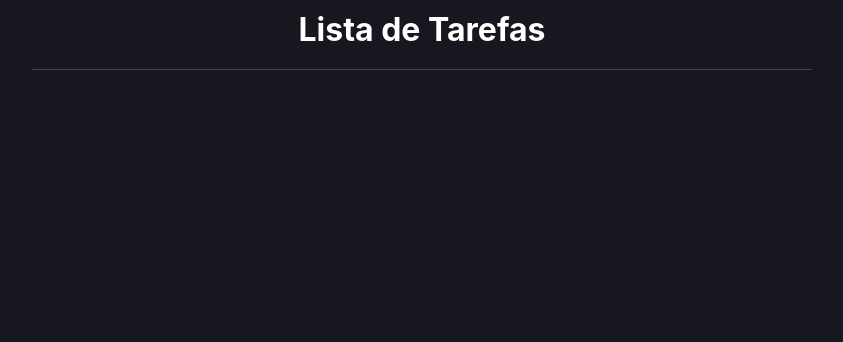
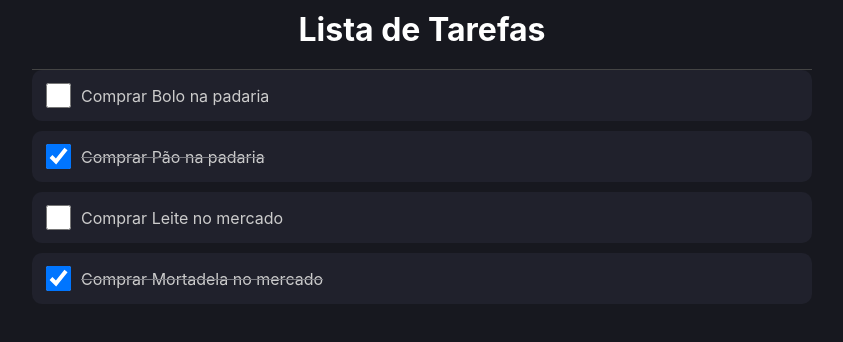
Before and after one commit to Lucas-yago/Task-List-React, a React (Create React App) app: page / in a window 1280 px wide. Shown: the top 342 px of the page, without its empty margins (218-1061 px from the left). Built offline with nearby package versions, Linux system fonts and the light colour scheme.

Commit message:
adiciona alteração de state na checkbox + alterasções no css

```diff
--- a/src/App.tsx
+++ b/src/App.tsx
@@ -1,10 +1,35 @@
+import { useState } from 'react';
 import * as C from './App.styles';
+import { Item } from './types/item';
+import { ListItem } from './components/ListItem';
+
 
 const App = () => {
+  const [list, setList] = useState<Item[]>([
+    {id: 1, name:"Comprar Bolo na padaria", done: false},
+    {id: 2, name:"Comprar Pão na padaria", done: true},
+    {id: 3, name:"Comprar Leite no mercado", done: false},
+    {id: 4, name:"Comprar Mortadela no mercado", done: true}
+
+  ]);
+
   return(
     <C.Container>
       <C.Area>
         <C.Header>Lista de Tarefas</C.Header>
+
+        {/*ADICIONA NOVA TAREFA */}
+
+
+
+        {/*LISTA TODAS AS TAREFAS*/}
+
+        {list.map((item, index)=>(
+          <ListItem key={index} item={item}/>
+        ))}
+
+
+
       </C.Area>
     </C.Container>
 
--- /dev/null
+++ b/src/components/ListItem/index.tsx
@@ -0,0 +1,24 @@
+
+import { useState } from 'react';
+import * as C from './styles';
+import{Item} from '../../types/item';
+
+type Props = {
+    item: Item;
+}
+
+export const ListItem = ({item}: Props) =>{
+
+    const[isChecked, setIsCheked] = useState(item.done);
+
+    return (
+        <C.Container done={isChecked}>
+            <input type='checkbox'
+             checked={isChecked}
+             onChange={e=> setIsCheked(e.target.checked)}
+             />
+            <label>{item.name}</label>
+        </C.Container>
+
+    )
+};
--- /dev/null
+++ b/src/components/ListItem/styles.ts
@@ -0,0 +1,28 @@
+import styled from "styled-components";
+
+type ContainerProps = {
+    done: boolean;
+}
+
+export const Container = styled.div( ({done}: ContainerProps)=>(
+    `
+    display: flex;
+    background-color: #20212C;
+    padding: 10px;
+    border-radius: 10px;
+    margin-bottom: 10px;
+    align-items: center;
+    text-decoration: ${done ? 'line-through' : 'initial'};
+
+    input{
+        width: 25px;
+        height: 25px;
+        margin-right: 10px;
+    }
+
+    label{
+        color: #CCC;
+    }
+
+`
+));
--- /dev/null
+++ b/src/types/item.ts
@@ -0,0 +1,5 @@
+export type Item = {
+    id: number;
+    name: string;
+    done: boolean;
+}
```
